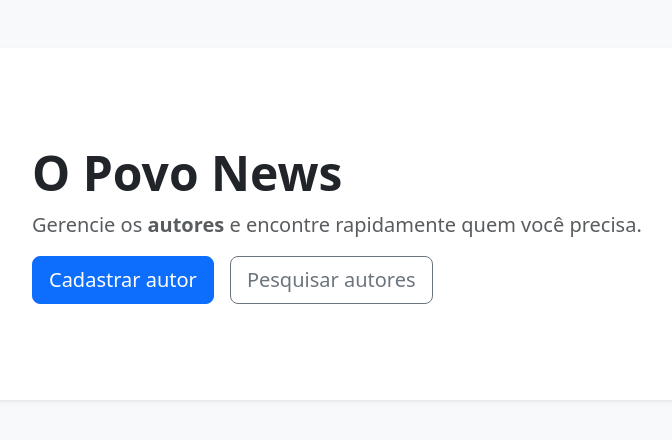
After one commit to taissarodrigues/opovo_TaissaRodrigues, a PHP site: page / in a window 1280 px wide. The commit adds this page. Shown: the top 440 px of the page, without its empty margins (110-782 px from the left). Run offline with PHP 8.4, Linux system fonts and the light colour scheme.

Commit message:
feat: implementa tela do index, com botoes de  busca e cadastro de autores, e a tela de search onde listara todos os autores e realizar a busca

```diff
--- a/public/authors/create.php
+++ b/public/authors/create.php
@@ -49,8 +49,7 @@
                 </div>
 
                 <div class="d-flex justify-content-between align-items-center mt-4">
-                    <a href="index.php" class="btn btn-outline-secondary">Voltar</a>
-                    <button type="submit" class="btn btn-primary px-4">Cadastrar</button>
+                    <a href="/opovo_TaissaRodrigues/public/index.php" class="btn btn-outline-secondary">Voltar</a>
                 </div>
 
         </form>
--- /dev/null
+++ b/public/index.php
@@ -0,0 +1,34 @@
+<!doctype html>
+<html lang="pt-BR">
+
+<head>
+    <meta charset="utf-8">
+    <meta name="viewport" content="width=device-width, initial-scale=1">
+    <title>O Povo News — Painel</title>
+    <link href="https://cdn.jsdelivr.net/npm/bootstrap@5.3.8/dist/css/bootstrap.min.css" rel="stylesheet">
+</head>
+
+<body class="bg-light">
+    <div class="container my-5">
+
+        <div class="p-5 mb-4 bg-white rounded-3 shadow-sm">
+            <div class="container-fluid py-5">
+                <h1 class="display-5 fw-bold">O Povo News</h1>
+                <p class="col-lg-8 fs-5 text-muted">
+                    Gerencie os <strong>autores</strong> e encontre rapidamente quem você precisa.
+                </p>
+                <div class="d-flex gap-3">
+                    <a href="/opovo_TaissaRodrigues/public/authors/create.php" class="btn btn-primary btn-lg">
+                        Cadastrar autor
+                    </a>
+                    <a href="/opovo_TaissaRodrigues/public/authors/search.php" class="btn btn-outline-secondary btn-lg">
+                        Pesquisar autores
+                    </a>
+                </div>
+            </div>
+        </div>
+
+        <script src="https://cdn.jsdelivr.net/npm/bootstrap@5.3.8/dist/js/bootstrap.bundle.min.js"></script>
+</body>
+
+</html>
```
Also changed, not shown: public/authors/search.php (added, +70 -0 lines).
